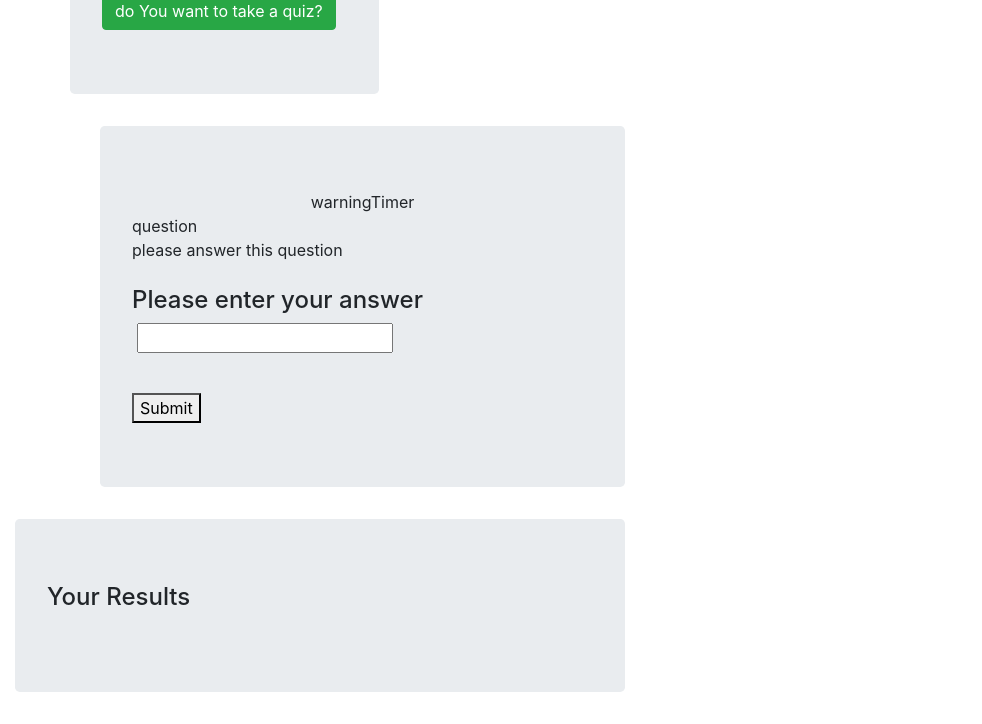
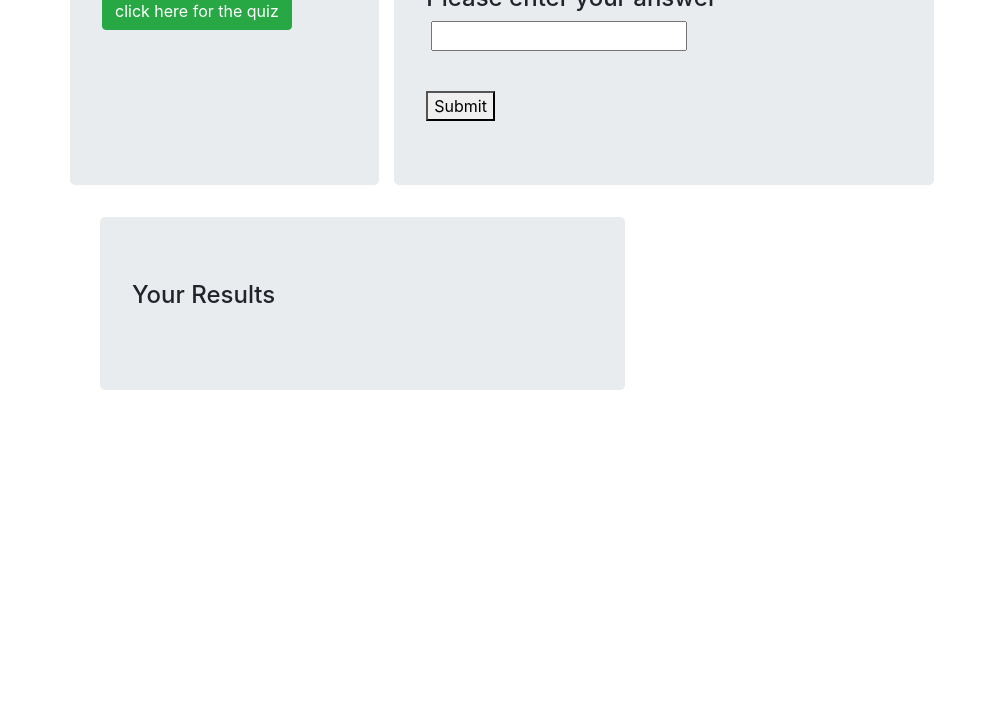
Before and after one commit to nkhakwan/week6MondayFlashCards, a plain HTML site: page src/index.html in a window 1280 px wide. Shown: the part 128-852 px from the top of the page, without its empty margins (0-982 px from the left). After the commit the page ends 800 px from the top, so only its background shows below. Drawn offline with nearby package versions, Linux system fonts and the light colour scheme.

Commit message:
committing changes that makes the web site run but with faulty processing of the input

```diff
--- a/src/flashCards.js
+++ b/src/flashCards.js
@@ -14,6 +14,7 @@ export class Question {
       }else {
         this.response = "not correct";
       }
+      console.log(`this is from the set var function ${this.response}`);
     }, 10000);
   }
 
--- a/src/index.html
+++ b/src/index.html
@@ -17,14 +17,13 @@
       <div class="col-md-12"></div>
         <div class="jumbotron">
           <h1 class="myHeader"> take the quiz</h1>
-          <button class="btn btn-success" id="start-quiz">do You want to take a quiz?</button>
+          <button class="btn btn-success" id="start-quiz">click here for the quiz</button
         </div>
       </div>
       <div class="col-md-6">
         <div class="jumbotron">
           <div class="text-center" id="timer">warningTimer</div>
-          <div id="question">question</div>
-            <div id="ourquestion">please answer this question </div>
+            <div id="question"></div>
 
             <br>
             <h4>Please enter your answer</h4>
@@ -33,15 +32,16 @@
               <input id="answer" type="text">
             </div>
             <br>
-
+            <div id="uenter">
             <button type="submit">Submit</button>
+            </div>
           </div>
         </div>
       </div>
     <div class="col-md-6">
       <div class="jumbotron">
         <h4>Your Results</h4>
-        <p id="hidden"><span id="yourResults"></span></p>
+        <p id="hidden"><span id="result"></span></p>
       </div>
     </div>
   </div>
```
Also changed, not shown: src/main.js (+4 -3 lines).
